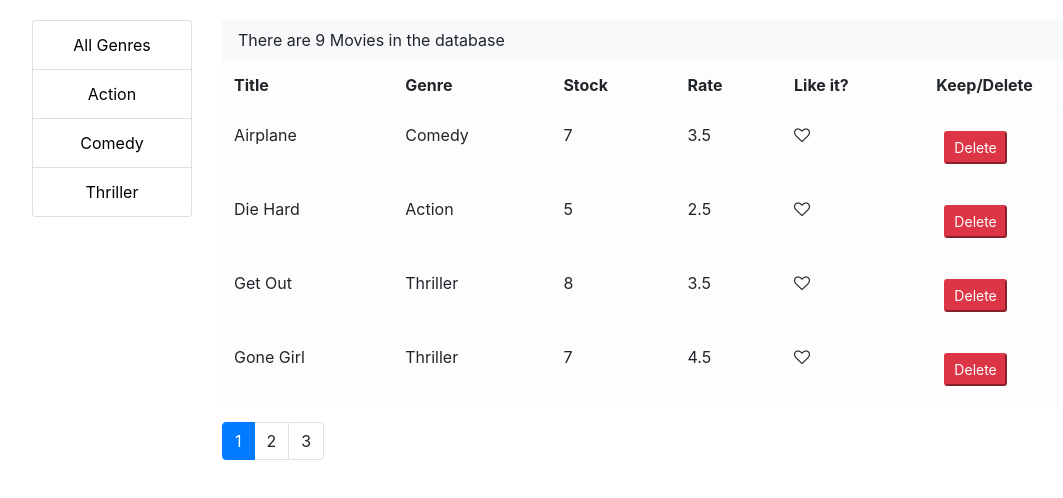
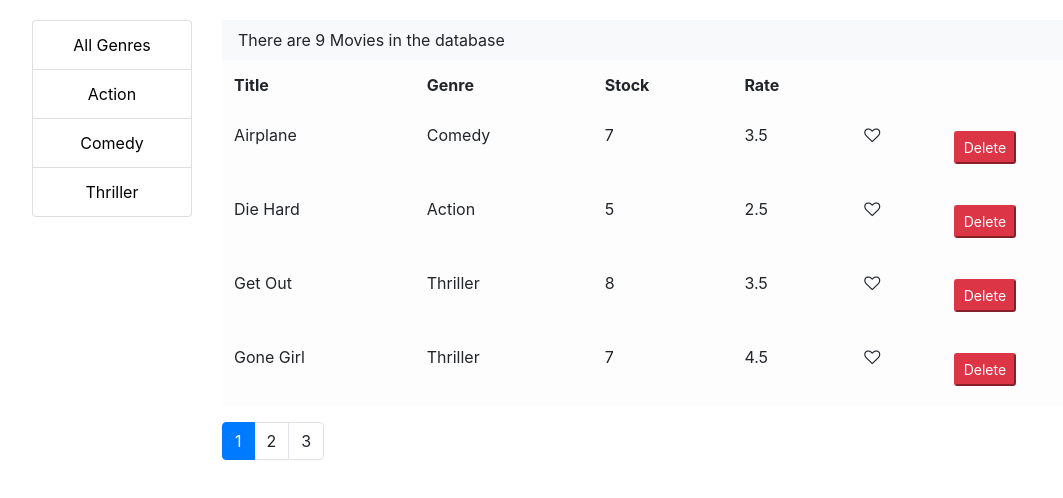
Before and after one commit to samit403/Mosh-Tutorial, a React (Create React App) app: page / in a window 1280 px wide. Shown: the top 498 px of the page, without its empty margins (53-1116 px from the left). Built offline with nearby package versions, Linux system fonts and the light colour scheme.

Commit message:
Added TableHeader

```diff
--- /dev/null
+++ b/src/components/common/tableHeader.jsx
@@ -0,0 +1,35 @@
+import React, { Component } from "react";
+
+//columns: array
+//sortColumn: object
+//onSort: function
+class TableHeader extends Component {
+  raiseSort = path => {
+    const sortColumn = { ...this.props.sortColumn };
+    if (sortColumn.path === path) {
+      sortColumn.order = sortColumn.order === "asc" ? "desc" : "asc";
+    } else {
+      sortColumn.path = path;
+      sortColumn.order = "asc";
+    }
+    this.props.onSort(sortColumn);
+  };
+  render() {
+    return (
+      <thead>
+        <tr>
+          {this.props.columns.map(column => (
+            <th
+              key={column.path || column.key}
+              onClick={() => this.raiseSort(column.path)}
+            >
+              {column.label}
+            </th>
+          ))}
+        </tr>
+      </thead>
+    );
+  }
+}
+
+export default TableHeader;
--- a/src/components/moviesTable.jsx
+++ b/src/components/moviesTable.jsx
@@ -1,42 +1,28 @@
 import React, { Component } from "react";
 import Like from "./common/like";
+import TableHeader from "./common/tableHeader";
 
 class MoviesTable extends Component {
-  raiseSort = path => {
-    const sortColumn = { ...this.props.sortColumn };
-    if (sortColumn.path === path) {
-      sortColumn.order = sortColumn.order === "asc" ? "desc" : "asc";
-    } else {
-      sortColumn.path = path;
-      sortColumn.order = "asc";
-    }
-    this.props.onSort(sortColumn);
-  };
+  columns = [
+    { path: "title", label: "Title" },
+    { path: "genre.name", label: "Genre" },
+    { path: "numberInStock", label: "Stock" },
+    { path: "dailyRentalRate", label: "Rate" },
+    { key: "like" },
+    { key: "delete" }
+  ];
 
   render() {
-    const { movies, onDelete, onLike } = this.props;
+    const { movies, onDelete, onLike, onSort, sortColumn } = this.props;
     console.log(this.props);
 
     return (
       <table className="table table-light table-hover">
-        <thead>
-          <tr>
-            <th onClick={() => this.raiseSort("title")} scope="col">
-              Title
-            </th>
-            <th onClick={() => this.raiseSort("genre.name")} scope="col">
-              Genre
-            </th>
-            <th onClick={() => this.raiseSort("numberInStock")} scope="col">
-              Stock
-            </th>
-            <th onClick={() => this.raiseSort("dailyRentalRate")} scope="col">
-              Rate
-            </th>
-            <th scope="col">Like it?</th>
-            <th scope="col">Keep/Delete</th>
-          </tr>
-        </thead>
+        <TableHeader
+          columns={this.columns}
+          sortColumn={sortColumn}
+          onSort={onSort}
+        />
         <tbody>
           {movies.map(item => {
             return (
```
